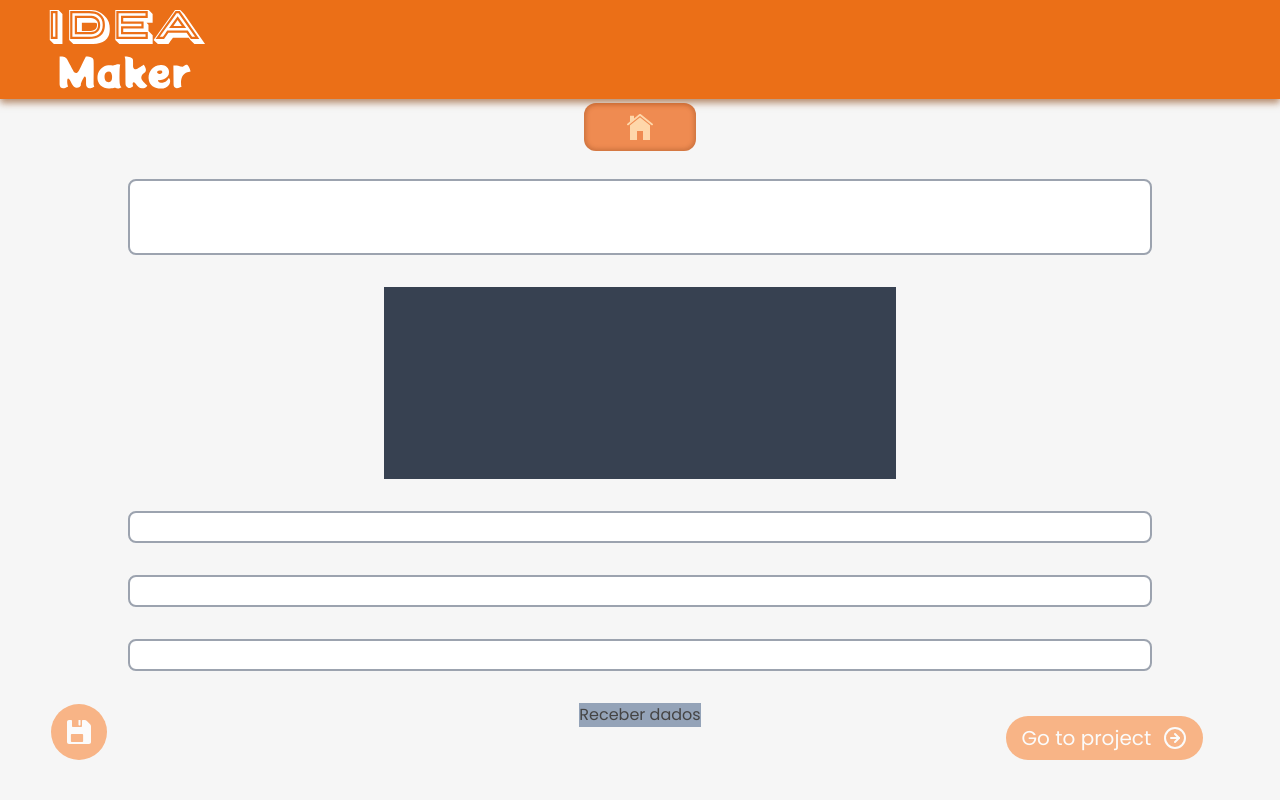
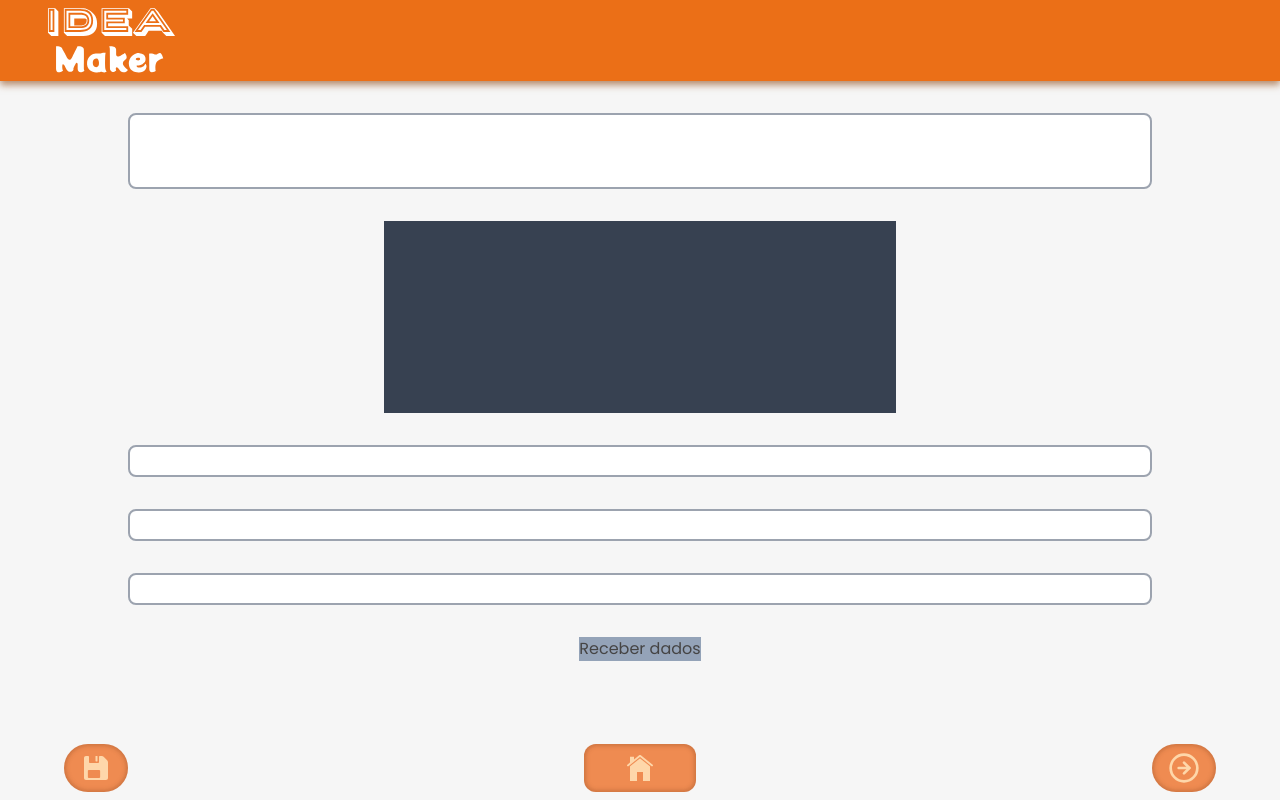
Before and after one commit to Gabrielpossasb/idea-maker, a Next.js app: page /dashboard in a window 1280 px wide. Built offline with nearby package versions, Linux system fonts and the light colour scheme.

Commit message:
add-del-listen-docs

```diff
--- a/src/components/Header.tsx
+++ b/src/components/Header.tsx
@@ -12,16 +12,16 @@ export function Header() {
 
    return(
       <div className={`bg-orange-600 shadow-header flex items-center justify-between px-10 `}>
-         <img className="" onClick={() => push('/home')} src="./Logo.svg" />
+         <img className="w-32 lg:w-36" onClick={() => push('/home')} src="./Logo.svg" />
          { (user != '') && (
-            <div className="bg-orange-300 flex rounded-full items-center font-medium text-white justify-center gap-2 px-4 py-2 shadow-innerName">
+            <div className="bg-[#f7a74c] flex rounded-full items-center border-2 duration-200 border-orange-600 hover:border-orange-400 font-medium text-white justify-center gap-2 px-4 py-2">
                <div className="w-10 h-10 bg-[#0ECBC0] items-center flex rounded-full justify-center text-3xl">
                   {user.substring(0,1).toLocaleUpperCase()}
                </div>
                <text className="sm:flex hidden">{user.split('@')[0]}</text>
-               <FiX color={'gray'} size={32}
+               <FiX size={32}
                   onClick={() =>signOut(auth)}
-                  className={'hover:bg-[#91909056] transition-colors duration-500 rounded-full p-1'}
+                  className={'hover:bg-[#d1832abb] text-gray-500 transition-colors duration-500 rounded-full p-1'}
                />
             </div>
          )}
--- a/src/pages/dashboard.tsx
+++ b/src/pages/dashboard.tsx
@@ -53,57 +53,66 @@ export default function Dashboard() {
    }
 
    return(
-      <div className='h-[100vh] flex flex-col'>
+      <div className='h-[100vh] flex flex-1 flex-col'>
          <Header/>
 
-         <button onClick={() => NavigateProject()}
-            className={`bg-orange-500 text-white flex gap-3 px-4 py-2 rounded-full opacity-50
-            hover:opacity-100 duration-700 text-xl items-center fixed hover:right-[7%] right-[6%] bottom-10
-            hover:shadow-orangeButton`}
-         >
+         <div className="fixed w-[100%] bg-gradient-to-br bg-orange-100 justify-between p-2 px-2 lg:bg-transparent bottom-0 flex
+            shadow-insetBottom lg:px-16 lg:shadow-none
+         ">
+
+            <button onClick={() => handleSendData()}
+               className={`bg-[#ee7028cb] text-orange-200 p-2 px-4 shadow-insetBottom rounded-full
+                duration-500 text-xl items-center hover:text-white hover:px-6`
+            }>
+               <IoIosSave size={32} />
+            </button>
+
+            <button onClick={() => push('/home')}
+               className={`bg-[#ee7028cb] text-orange-200 p-2 px-10 rounded-xl shadow-insetBottom top-1 hover:top-3
+                duration-500 text-xl items-center hover:text-white hover:px-14 hover:rounded-3xl`
+            }>
+               <IoIosHome size={32} />
+            </button>
+
             <Link href={{
                pathname:"project",
                query: { slug: stats.name, email: stats.id},
             }}>
-               Go to project
+               <button onClick={() => NavigateProject()}
+                  className={`bg-[#ee7028cb] text-orange-200 flex gap-3 px-4 p-2 shadow-insetBottom py-2 rounded-full
+                  opacity-100 duration-500 text-xl items-center hover:text-white hover:px-6`}
+               >
+                  <FiArrowRightCircle size={32}/>
+               </button>
             </Link>
-            <FiArrowRightCircle size={24} color={'#fff'}/>
-         </button>
+         </div>
 
-         <button onClick={() => handleSendData()}
-            className={`bg-orange-500 text-white p-3 rounded-full opacity-50
-            hover:opacity-100 duration-700 text-xl items-center fixed hover:left-[4.7%] left-[4%] bottom-10
-            hover:shadow-orangeButton `
-         }>
-            <IoIosSave size={32} />
-         </button>
+         <div className="flex px-4 items-center  flex-col justify-center">
 
-         <div className="flex px-4 items-center flex-col justify-center">
-            <button onClick={() => push('/home')}
-               className={`bg-[#ee7028cb] text-orange-200 p-2 px-10 rounded-xl shadow-insetBottom top-1 hover:top-3
-               hover:opacity-100 duration-700 text-xl items-center relative hover:text-white hover:px-14 hover:rounded-3xl`
-            }>
-               <IoIosHome size={32} />
-            </button>
-            <div className="flex py-8 items-center flex-col w-full max-w-5xl gap-8">
+            <div className="flex py-8 items-center mb-12 flex-col w-full max-w-5xl gap-8">
+
 
                <input className="w-full text-center text-5xl outline-none rounded-lg border-2 border-gray-400"
                   value={project?.title}
-                  onChange={(e) => setProject({...project, title: e.target.value})}/>
+                  onChange={(e) => setProject({...project, title: e.target.value})}
+               />
 
                <div className="bg-gray-700 h-48 w-[50%]"/>
 
                <input className="w-full text-center text-xl outline-none rounded-lg border-2 border-gray-400"
                   value={project?.description1}
-                  onChange={(e) => setProject({...project, description1: e.target.value})}/>
+                  onChange={(e) => setProject({...project, description1: e.target.value})}
+               />
 
                <input className="w-full text-center text-xl outline-none rounded-lg border-2 border-gray-400"
                   value={project?.subTitle2}
-                  onChange={(e) => setProject({...project, subTitle2: e.target.value})}/>
+                  onChange={(e) => setProject({...project, subTitle2: e.target.value})}
+               />
 
                <input className="w-full text-center text-xl outline-none rounded-lg border-2 border-gray-400"
                   value={project?.description2}
-                  onChange={(e) => setProject({...project, description2: e.target.value})}/>
+                  onChange={(e) => setProject({...project, description2: e.target.value})}
+               />
 
 
 
--- a/src/pages/home.tsx
+++ b/src/pages/home.tsx
@@ -1,13 +1,19 @@
 import { useContext, useEffect, useState } from "react";
-import { FiChevronRight, FiPlus } from "react-icons/fi";
+import { FiCheck, FiChevronRight, FiPlus, FiTrash2 } from "react-icons/fi";
 import { Header } from "../components/Header";
 import { UserContext } from "../contexts/getUser";
 import Link from "next/link";
+import { addDoc as aDoc, collection, deleteDoc, doc } from "firebase/firestore";
+import { db } from "../services/firebase-config";
 
 export default function Home() {
    const { user, data, verifiedUser } = useContext(UserContext)
 
    const [ open, setOpen ] = useState(true)
+   const [ addDoc, setaddDoc ] = useState(false)
+
+   const [ newProject, setNewProject ] = useState('')
+
 
     useEffect( () => {
       verifiedUser()
@@ -17,12 +23,26 @@ export default function Home() {
       setOpen(!open)
    }
 
+   async function addProject() {
+      await aDoc(collection(db, "user-data", data.id, 'projects'), {
+         name: newProject,
+      })
+
+      setaddDoc(!addDoc)
+      verifiedUser()
+   }
+
+   async function deleteProject(id: string) {
+      await deleteDoc(doc(db, "user-data", data.id, 'projects', id))
+      verifiedUser()
+   }
+
    return (
       <div className='h-[100vh] flex flex-col'>
          <Header/>
-         <div className="p-10">
-            <div className="flex gap-3 items-center">
-
+         <div className="p-10 py-16 flex-1 flex flex-col">
+            <div className="flex gap-10 items-center flex-wrap">
+               <div className="flex gap-4 items-center">
                   <div className={`w-2 h-2 bg-orange-400 rounded-sm  duration-500
                      ${open?' w-3 shadow-orangeButton h-6':''}
                   `}/>
@@ -38,36 +58,56 @@ export default function Home() {
                         <FiChevronRight className="transition-transform duration-200"/>
                      }
                   </button>
+               </div>
 
-               <button className="bg-gray-200 hover:bg-gray-400 ml-6 p-1 rounded-full relative top-0 hover:-top-1
-                  left-0 hover:left-1 duration-500 border border-gray-400"
+               <button onClick={() => !!newProject ? addProject() : setaddDoc(!addDoc)}
+                  className="bg-gray-100 p-1 rounded-full relative top-0 hover:-top-1
+                  left-0 hover:left-1 duration-500  text-gray-500 hover:text-orange-700 shadow-orangelg hover:shadow-orangeButton"
                >
-                  <FiPlus size={36} className={` text-gray-800`}/>
+                  { addDoc ? (
+                     <FiCheck size={30} className={` ${newProject != '' ? 'text-green-600' : 'text-red-600'}`}/>
+                     ) : (
+                     <FiPlus size={30} className={``}/>
+                  )}
                </button>
+
+               { addDoc && (
+                  <input className={`p-1 px-3 w-max max-w-[400px] outline-none bg-gray-50 rounded-lg border-2 border-red-600 border-opacity-60 ${newProject != '' ? 'border-green-700' : ''}`} value={newProject} onChange={(e) => setNewProject(e.target.value)}/>
+               )}
             </div>
-            <div className={`flex flex-col p-10 text-lg gap-2 ${open?'opacity-100':'opacity-0'} delay-200 duration-1000`}>
+
+            <div className={`flex flex-col pt-16 pl-4 text-lg gap-4 ${open?'opacity-100':'opacity-0'} delay-200 duration-1000`
+            }>
 
             {  (open) && (
                 (data.projects != null) ? (
                   data.projects.map((ass) => (
                      <div key={ass.name}
-                        className="p-2 flex hover:bg-orange-200 transition-colors duration-500 ">
-                           <Link href={{
+                        className="p-1 px-6 text-gray-600 flex justify-between max-w-4xl shadow-orangelg ml-0 bg-gray-50 border-x-4
+                        hover:border-orange-400 font-medium rounded-lg transition-all duration-500 hover:ml-1"
+                     >
+
+                        <button className="hover:text-orange-400 duration-500">
+                           <Link  href={{
                               pathname:"dashboard",
                               query: { slug: ass.id, email: data.id},
                            }}>
                               {ass.name}
                            </Link>
+                        </button>
+
+                        <button  onClick={() => deleteProject(ass.id)}
+                           className="hover:text-orange-400 duration-500 rounded-full hover:bg-orange-100 p-2"
+                        >
+                           <FiTrash2 size={26}/>
+                        </button>
                      </div>
                   ))
                   ) : (
-                     <div className={`text-gray-800 font-medium`}>... Loading</div>
+                     <div className={`text-gray-800 p-10 text-2xl font-medium`}>... Loading</div>
                   )
-
             )}
-
             </div>
-            <button onClick={() => console.log(data)}>Recive</button>
          </div>
       </div>
    )
```
Lines whose indentation alone changed are shown as unchanged.
